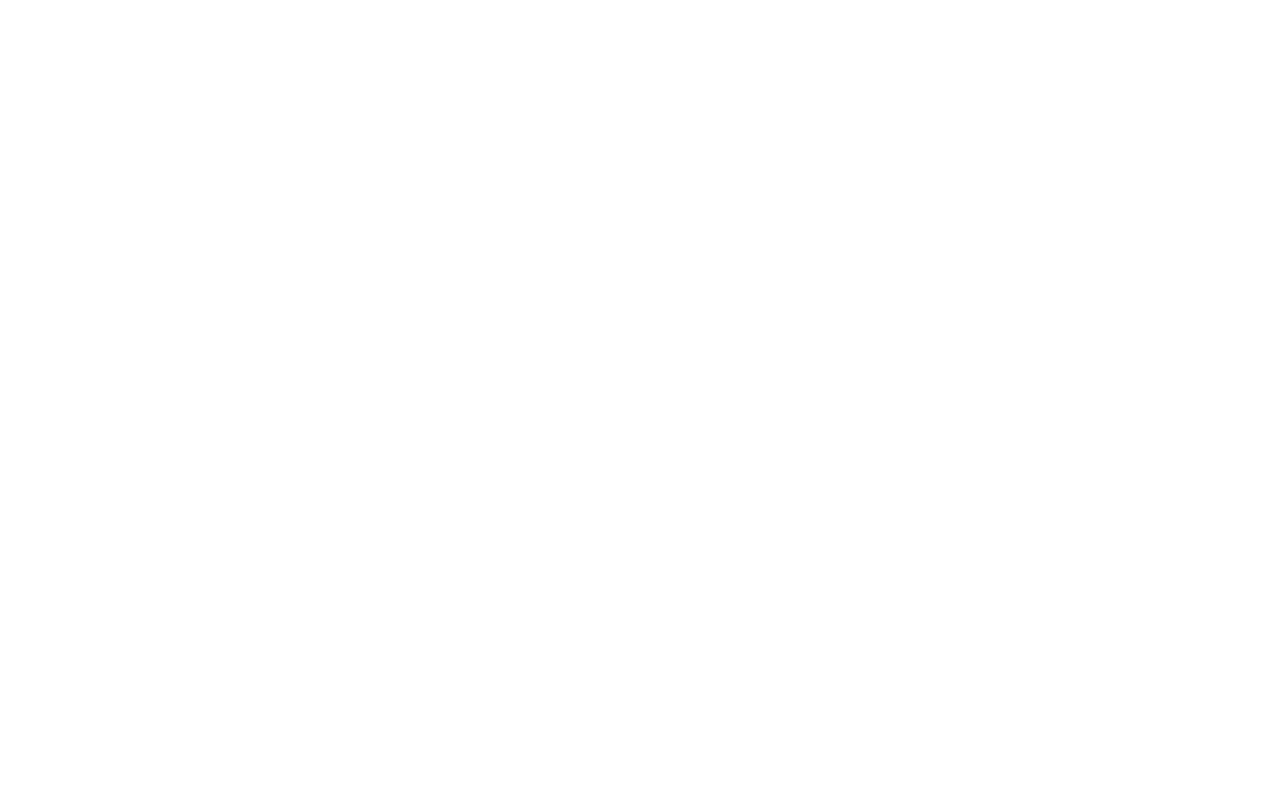
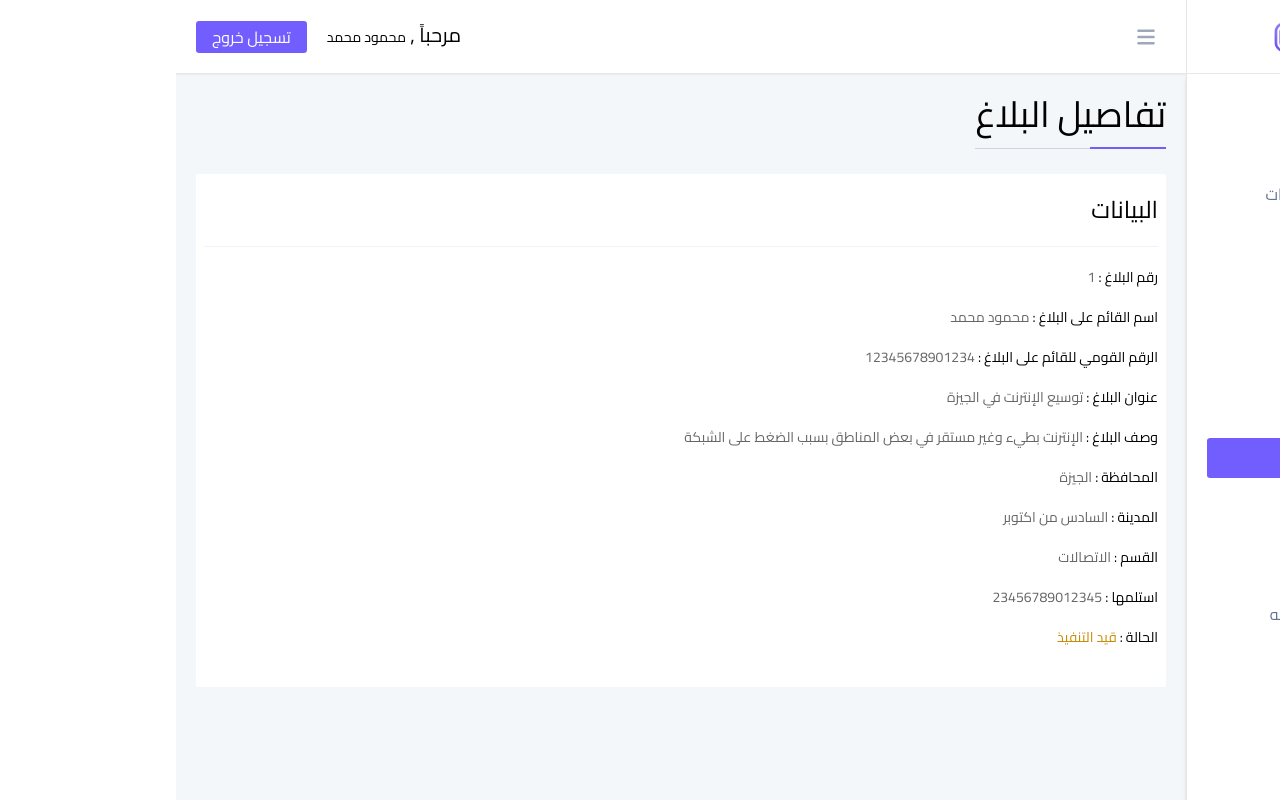
Before and after one commit to MahmoudMohamed26/Graduation-Front, a React (Create React App) app: page /dashboard/reports/1 in a window 1280 px wide. Before the commit this address had no page. Built offline with nearby package versions, Linux system fonts and the light colour scheme.

Commit message:
Saving local changes before pulling

```diff
--- a/src/App.js
+++ b/src/App.js
@@ -9,6 +9,7 @@
 import GovAdmins from './Dashboard/Users/GovAdmins';
 import Employees from './Dashboard/Users/Employees';
 import Reports from './Dashboard/Reports/Reports';
+import SingleReport from './Dashboard/Reports/SingleReport';
 function App() {
   return (
     <Routes>
@@ -21,6 +22,7 @@
         <Route path="governorate-admins" element={<GovAdmins />} />
         <Route path="employees" element={<Employees />} />
         <Route path="reports" element={<Reports />}/>
+        <Route path="reports/:id" element={<SingleReport />}/>
         <Route path="generate-stats" element={<h1>Generate Stats</h1>} />
         <Route path="city-data" element={<h1>City Data</h1>} />
         <Route path="governorate-data" element={<h1>Governorate Data</h1>} />
--- a/src/Dashboard/Add/AddAdmin.jsx
+++ b/src/Dashboard/Add/AddAdmin.jsx
@@ -17,15 +17,15 @@
             <div className="bg-white mt-10 px-2 text-right rounded-sm">
                 <h2 className="text-2xl py-5 border-b border-[#f3f2f9]">البيانات</h2>
                 <form className="py-5">
-                    <div className="flex flex-col lg:flex-row-reverse lg:gap-5">
-                        <Input label="الأسم الأول" value={firstName} onchange={(e) => setFirstName(e)} placeholder='ادخل الأسم' />
-                        <Input label="الأسم الأخير" value={lastName} onchange={(e) => setLastName(e)} placeholder='ادخل الأسم' />
+                    <div className="flex flex-col lg:flex-row lg:gap-5">
+                        <Input label="الأسم الأول:" value={firstName} onchange={(e) => setFirstName(e)} placeholder='ادخل الأسم' />
+                        <Input label="الأسم الأخير:" value={lastName} onchange={(e) => setLastName(e)} placeholder='ادخل الأسم' />
                     </div>
-                    <div className="flex flex-col lg:flex-row-reverse lg:gap-5">
-                        <Input label="البريد الألكتروني" value={email} onchange={(e) => setEmail(e)} placeholder='example@gmail.com' />
-                        <Input label="كلمة السر" value={password} onchange={(e) => setPassword(e)} placeholder='************' />
+                    <div className="flex flex-col lg:flex-row lg:gap-5">
+                        <Input label="البريد الألكتروني:" value={email} onchange={(e) => setEmail(e)} placeholder='example@gmail.com' />
+                        <Input label="كلمة السر:" value={password} onchange={(e) => setPassword(e)} placeholder='************' />
                     </div>
-                    <div className="flex flex-col lg:flex-row-reverse lg:gap-5">
+                    <div className="flex flex-col lg:flex-row lg:gap-5">
                         <div className="relative flex-1">
                             <select onChange={(e) => setAdminType(e.target.value)} value={adminType}
                                 className="w-full border text-right duration-300  text-sm border-[#e2e6f1] special_shadow rounded-md outline-none p-2 my-2  pl-8 pr-3 py-2 transition ease focus:outline-none shadow-sm appearance-none cursor-pointer">
--- a/src/Dashboard/Add/AddEmployee.jsx
+++ b/src/Dashboard/Add/AddEmployee.jsx
@@ -19,12 +19,12 @@
                 <h2 className="text-2xl py-5 border-b border-[#f3f2f9]">البيانات</h2>
                 <form className="py-5">
                     <div className="flex flex-col lg:flex-row lg:gap-5">
-                        <Input label="الأسم الأول" value={firstName} onchange={(e) => setFirstName(e)} placeholder='ادخل الأسم' />
-                        <Input label="الأسم الأخير" value={lastName} onchange={(e) => setLastName(e)} placeholder='ادخل الأسم' />
+                        <Input label="الأسم الأول:" value={firstName} onchange={(e) => setFirstName(e)} placeholder='ادخل الأسم' />
+                        <Input label="الأسم الأخير:" value={lastName} onchange={(e) => setLastName(e)} placeholder='ادخل الأسم' />
                     </div>
                     <div className="flex flex-col mb-1 lg:items-end lg:flex-row lg:gap-5">
-                        <Input label="الرقم القومي" value={email} onchange={(e) => setEmail(e)} placeholder='ادخل الرقم' />
-                        <Input label="رقم الهاتف" value={phone} onchange={(e) => setPhone(e)} placeholder='ادخل الرقم' />
+                        <Input label="الرقم القومي:" value={email} onchange={(e) => setEmail(e)} placeholder='ادخل الرقم' />
+                        <Input label="رقم الهاتف:" value={phone} onchange={(e) => setPhone(e)} placeholder='ادخل الرقم' />
                         <div className="relative flex-1 mb-1">
                             <select onChange={(e) => setDepartment(e.target.value)} value={department}
                                 className="w-full border text-right duration-300  text-sm border-[#e2e6f1] special_shadow rounded-md outline-none p-2 my-2  pl-8 pr-3 py-2 transition ease focus:outline-none shadow-sm appearance-none cursor-pointer">
@@ -40,10 +40,10 @@
                         </div>
                     </div>
                     <div className="flex flex-col lg:flex-row lg:gap-5">
-                        <Input label="البريد الألكتروني" value={email} onchange={(e) => setEmail(e)} placeholder='example@gmail.com' />
-                        <Input label="كلمة السر" value={password} onchange={(e) => setPassword(e)} placeholder='************' />
+                        <Input label="البريد الألكتروني:" value={email} onchange={(e) => setEmail(e)} placeholder='example@gmail.com' />
+                        <Input label="كلمة السر:" value={password} onchange={(e) => setPassword(e)} placeholder='************' />
                     </div>
-                    <div className="flex flex-col lg:flex-row-reverse lg:gap-5">
+                    <div className="flex flex-col lg:flex-row lg:gap-5">
                         <div className="relative flex-1">
                             <select onChange={(e) => setGov(e.target.value)} value={gov}
                                 className="w-full border text-right duration-300  text-sm border-[#e2e6f1] special_shadow rounded-md outline-none p-2 my-2  pl-8 pr-3 py-2 transition ease focus:outline-none shadow-sm appearance-none cursor-pointer">
--- a/src/Dashboard/Components/DashSide.jsx
+++ b/src/Dashboard/Components/DashSide.jsx
@@ -14,7 +14,7 @@
 
     return (
         <div
-        className={`fixed md:sticky bg-white duration-500 top-0 md:top-[74px] z-50 shadow-md w-[270px] h-[100vh] md:h-[calc(100vh-74px)] pt-5 border-l-[1px] border-[#e5e5e5]
+        className={`fixed md:sticky bg-white duration-300 top-0 md:top-[74px] z-50 shadow-md w-[270px] h-[100vh] md:h-[calc(100vh-74px)] pt-5 border-l-[1px] border-[#e5e5e5]
             ${menu.isOpen ? 'right-[0px]' : 'right-[-270px]'} overflow-y-auto`}>
             <div className='ml-5 mb-5 flex justify-end md:hidden'><RxCross1 onClick={() => menu.setIsOpen((prev) => !prev)} className='cursor-pointer' color='#dc3545' size={25} /></div>
             <div className='flex md:hidden justify-center mb-10'><img src={logo} alt='logo' width='200px' /></div>
--- a/src/Dashboard/Components/Table.jsx
+++ b/src/Dashboard/Components/Table.jsx
@@ -9,15 +9,15 @@
     </th>
     ))
     const dataShow = props.data.map((item , index) => (
-        <tr className="hover:bg-gray-200 bg-[#F4F7FA]" key={index}>
+        <tr className="hover:bg-gray-300 bg-[#F4F7FA] duration-300 odd:bg-gray-200" key={index}>
         <td className="p-4 text-[15px] text-gray-800 ">{index + 1}</td>
         {props.headers.map((item2, index2) => (
             <td key={index2} className="p-4 text-sm text-gray-800">
-            {item2.key === 'status' ? (item[item2.key] === 'Completed' ? <span className="px-2 py-1 bg-green-200 text-green-800 rounded-md">مكتمل</span> : item[item2.key] === 'On Hold' ? <span className="px-2 py-1 bg-yellow-200 text-yellow-800 rounded-md">قيد التنفيذ</span> : <span className="px-2 py-1 bg-red-200 text-red-800 rounded-md">معلق</span>) : WordCut(item[item2.key], 30)}
+            {item2.key === 'status' ? (item[item2.key] === 'Completed' ? <span className="px-2 py-1 bg-green-200 text-green-800 rounded-md">مكتمل</span> : item[item2.key] === 'On Hold' ? <span className="px-2 py-1 bg-red-200 text-red-800 rounded-md">معلق</span> : <span className="px-2 py-1 bg-yellow-200 text-yellow-800 rounded-md">قيد التنفيذ</span>) : WordCut(item[item2.key], 30)}
             </td>
         ))}
 
-            {url === 'reports' ? (<td className="py-4 flex justify-center"><Link to={`${item.id}`}><FaRegEye className="cursor-pointer !hover:text-[#604CC7]" color="#725DFE" size={25} /></Link></td>) : (<td><Link>
+            {url === 'reports' ? (<td className="py-4 flex justify-center"><Link to={`${item.id}`}><FaRegEye className="cursor-pointer !hover:text-[#604CC7]" color="#725DFE" size={20} /></Link></td>) : (<td><Link>
             <button className="mr-4" title="Edit">
                 <svg
                 xmlns="http://www.w3.org/2000/svg"
--- a/src/Dashboard/Reports/Reports.jsx
+++ b/src/Dashboard/Reports/Reports.jsx
@@ -182,7 +182,6 @@
         if(status === 'all') return true;
         return item.status.toLowerCase() === status.toLowerCase();
     })
-
     return(
         <div>
             <div className="flex justify-between items-center">
--- /dev/null
+++ b/src/Dashboard/Reports/SingleReport.jsx
@@ -0,0 +1,27 @@
+import { useParams } from "react-router-dom"
+
+export default function SingleReport(){
+    const {id} = useParams()
+    return(
+        <div>
+            <div className="flex">
+                <h1 className="w-fit text-4xl relative before:absolute before:h-[1px] before:w-[calc(100%)] before:bg-slate-300 before:right-0 before:bottom-[-15px] after:absolute after:w-[40%] after:h-[2px] after:bg-[#725DFE] after:bottom-[-15px] after:right-0">تفاصيل البلاغ</h1>
+            </div>
+            <div className="bg-white mt-10 px-2 text-right rounded-sm">
+                <h2 className="text-2xl py-5 border-b border-[#f3f2f9]">البيانات</h2>
+                <div className="py-5 text-sm">
+                    <p className="mb-5">رقم البلاغ : <span className="text-[#666]">{id}</span></p>
+                    <p className="mb-5">اسم القائم على البلاغ : <span className="text-[#666]">محمود محمد</span></p>
+                    <p className="mb-5">الرقم القومي للقائم على البلاغ : <span className="text-[#666]">12345678901234</span></p>
+                    <p className="mb-5">عنوان البلاغ : <span className="text-[#666]">توسيع الإنترنت في الجيزة</span></p>
+                    <p className="mb-5">وصف البلاغ : <span className="text-[#666]">الإنترنت بطيء وغير مستقر في بعض المناطق بسبب الضغط على الشبكة</span></p>
+                    <p className="mb-5">المحافظة : <span className="text-[#666]">الجيزة</span></p>
+                    <p className="mb-5">المدينة : <span className="text-[#666]">السادس من اكتوبر</span></p>
+                    <p className="mb-5">القسم : <span className="text-[#666]">الاتصالات</span></p>
+                    <p className="mb-5">استلمها : <span className="text-[#666]">23456789012345</span></p>
+                    <p className="mb-5">الحالة : <span className="text-yellow-600">قيد التنفيذ</span></p>
+                </div>
+            </div>
+        </div>
+    )
+}
```
